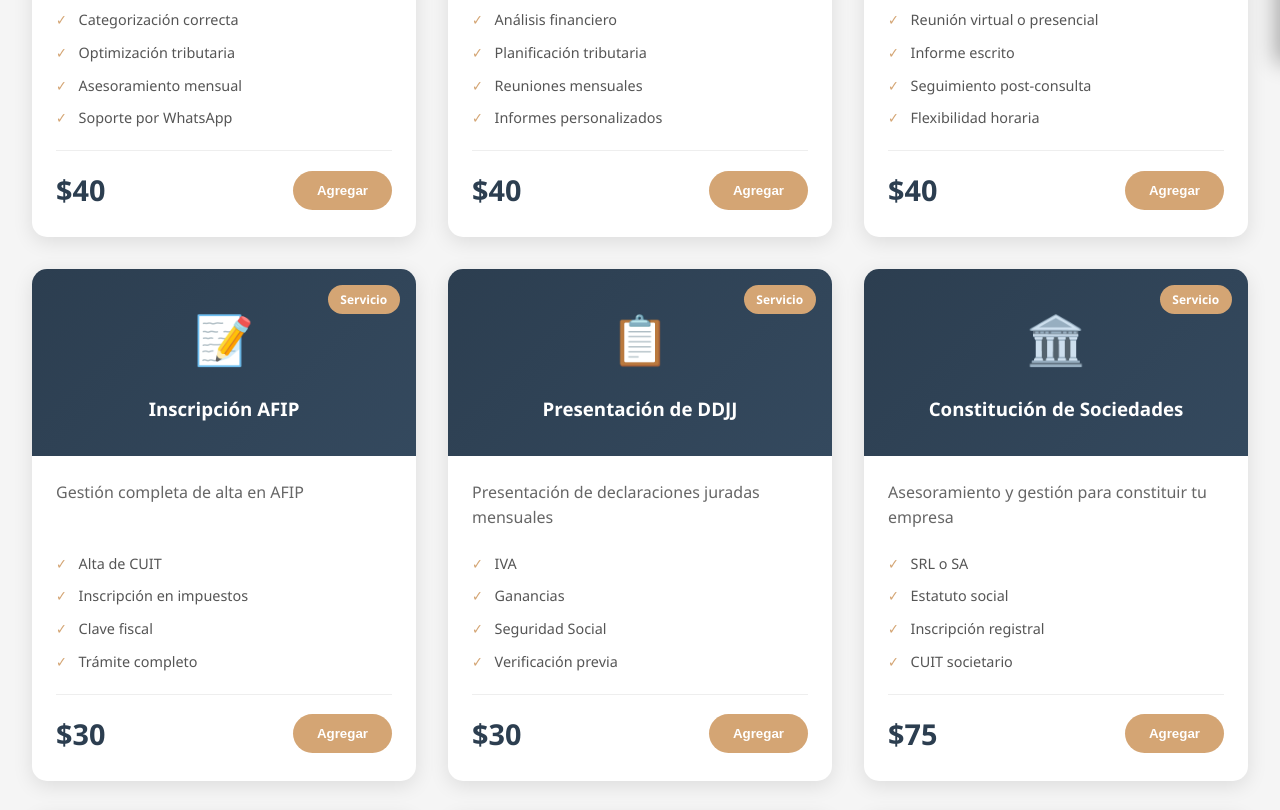
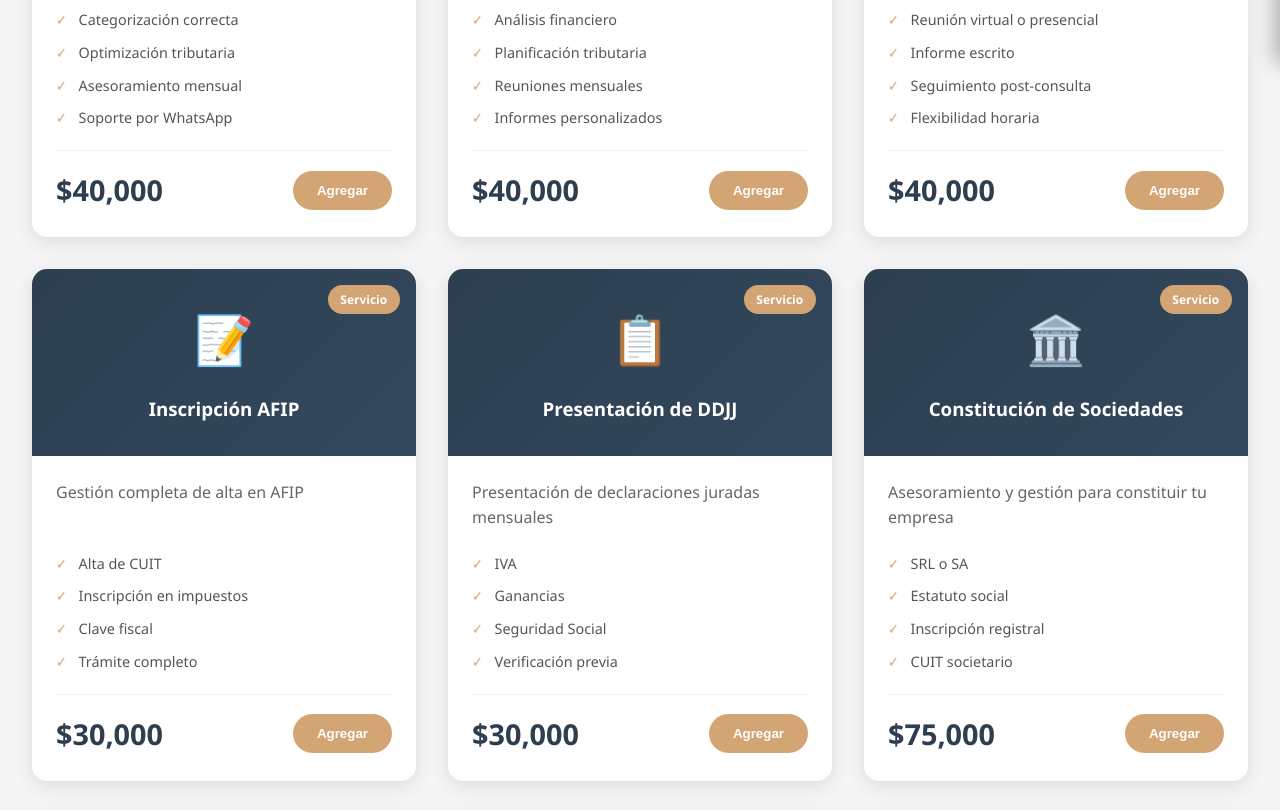
Before and after one commit to JAbdalaJimenez/estudioAbdala, a website: page estudio/shop.html in a window 1280 px wide. Shown: the part 737-1547 px from the top of the page. Drawn offline with Linux system fonts and the light colour scheme.

Commit message:
shop y precios modificados

```diff
--- a/estudio/shop.html
+++ b/estudio/shop.html
@@ -430,7 +430,7 @@
                 title: "Asesoría Monotributista",
                 category: "asesoria",
                 icon: "👤",
-                price: 40.000,
+                price: 40000,
                 description: "Asesoramiento completo para monotributistas",
                 features: ["Categorización correcta", "Optimización tributaria", "Asesoramiento mensual", "Soporte por WhatsApp"]
             },
@@ -439,7 +439,7 @@
                 title: "Asesoría PyME",
                 category: "asesoria",
                 icon: "🏢",
-                price: 40.000,
+                price: 40000,
                 description: "Soluciones integrales para pequeñas y medianas empresas",
                 features: ["Análisis financiero", "Planificación tributaria", "Reuniones mensuales", "Informes personalizados"]
             },
@@ -448,7 +448,7 @@
                 title: "Consultoría por Hora",
                 category: "consultoria",
                 icon: "⏱️",
-                price: 40.000,
+                price: 40000,
                 description: "Consultoría especializada según tus necesidades",
                 features: ["Reunión virtual o presencial", "Informe escrito", "Seguimiento post-consulta", "Flexibilidad horaria"]
             },
@@ -457,7 +457,7 @@
                 title: "Inscripción AFIP",
                 category: "servicios",
                 icon: "📝",
-                price: 30.000,
+                price: 30000,
                 description: "Gestión completa de alta en AFIP",
                 features: ["Alta de CUIT", "Inscripción en impuestos", "Clave fiscal", "Trámite completo"]
             },
@@ -466,7 +466,7 @@
                 title: "Presentación de DDJJ",
                 category: "servicios",
                 icon: "📋",
-                price: 30.000,
+                price: 30000,
                 description: "Presentación de declaraciones juradas mensuales",
                 features: ["IVA", "Ganancias", "Seguridad Social", "Verificación previa"]
             },
@@ -475,7 +475,7 @@
                 title: "Constitución de Sociedades",
                 category: "servicios",
                 icon: "🏛️",
-                price: 75.000,
+                price: 75000,
                 description: "Asesoramiento y gestión para constituir tu empresa",
                 features: ["SRL o SA", "Estatuto social", "Inscripción registral", "CUIT societario"]
             },
@@ -484,7 +484,7 @@
                 title: "Liquidación de Sueldos",
                 category: "servicios",
                 icon: "💰",
-                price: 25.000,
+                price: 25000,
                 description: "Por empleado - Liquidación mensual completa",
                 features: ["Recibos de sueldo", "Cargas sociales", "F931", "Libro de sueldos digital"]
             },
@@ -493,7 +493,7 @@
                 title: "Planificación Tributaria",
                 category: "consultoria",
                 icon: "📊",
-                price: 40.000,
+                price: 40000,
                 description: "Estrategia fiscal para optimizar tu carga impositiva",
                 features: ["Análisis tributario", "Plan de acción", "Proyecciones", "Reunión de seguimiento"]
             },
@@ -502,7 +502,7 @@
                 title: "Auditoría Contable",
                 category: "consultoria",
                 icon: "🔍",
-                price: 75.000,
+                price: 75000,
                 description: "Revisión integral de tu contabilidad",
                 features: ["Análisis completo", "Informe detallado", "Recomendaciones", "Plan de mejora"]
             }
```
